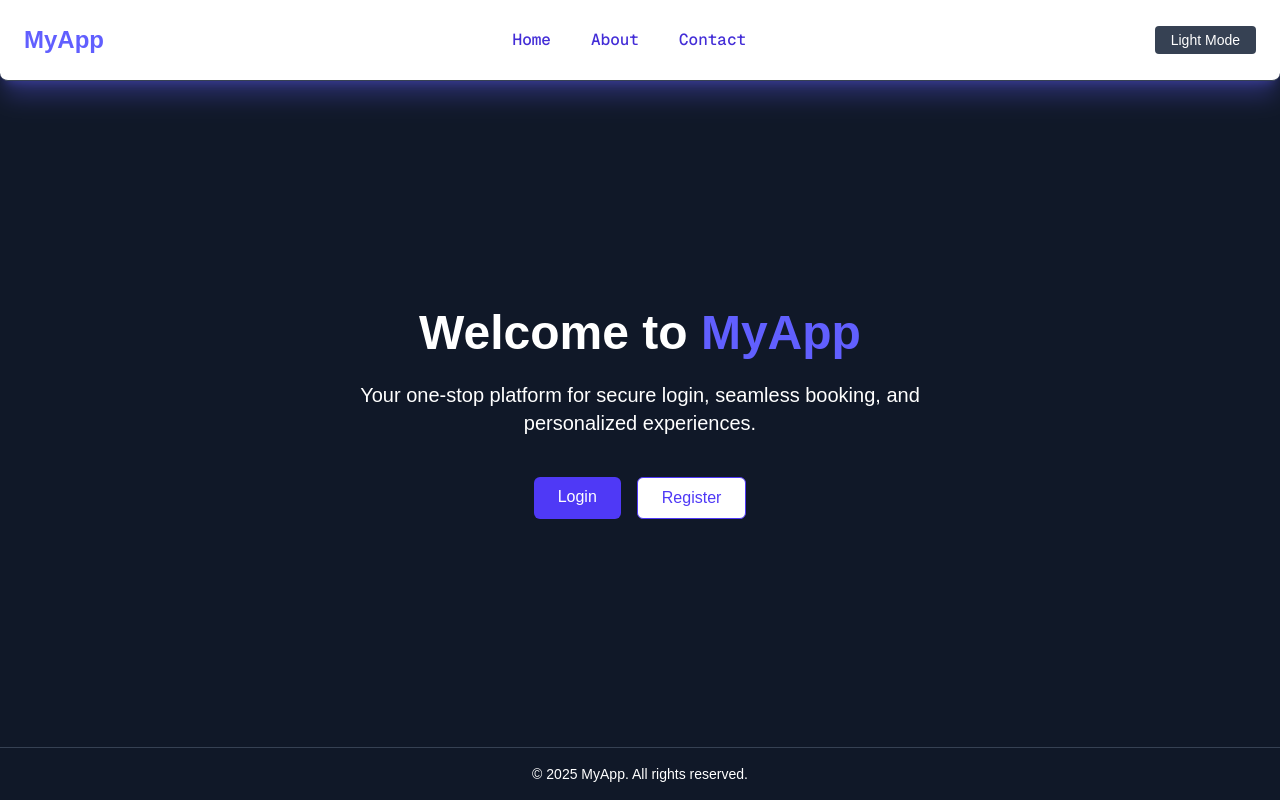
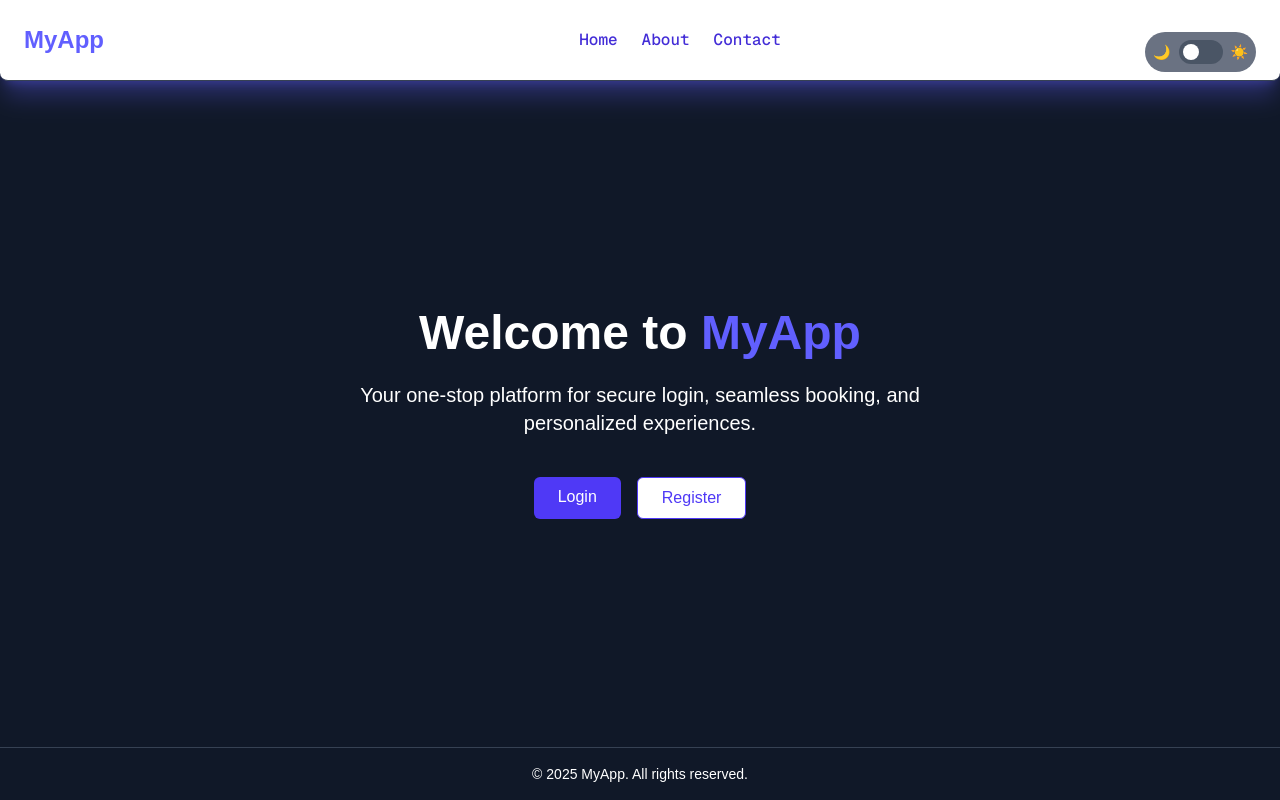
Before and after one commit to Msaketh7/foody-food-delivery-app, a Next.js app: page / in a window 1280 px wide. Built offline with nearby package versions, Linux system fonts and the light colour scheme.

Commit message:
toogle theme

```diff
--- /dev/null
+++ b/src/app/context/themeprovider.tsx
@@ -0,0 +1,31 @@
+"use client";
+import { createContext, useContext, useEffect, useState } from "react";
+
+const ThemeContext = createContext({
+  darkMode: true,
+  toggleDarkMode: (p0: boolean) => {},
+});
+
+export const ThemeProvider = ({ children }: { children: React.ReactNode }) => {
+  const [darkMode, setDarkMode] = useState(true);
+
+  useEffect(() => {
+    const storedTheme = localStorage.getItem("theme");
+    if (storedTheme === "light") setDarkMode(false);
+  }, []);
+
+  useEffect(() => {
+    localStorage.setItem("theme", darkMode ? "dark" : "light");
+    document.documentElement.classList.toggle("dark", darkMode);
+  }, [darkMode]);
+
+  const toggleDarkMode = () => setDarkMode((prev) => !prev);
+
+  return (
+    <ThemeContext.Provider value={{ darkMode, toggleDarkMode }}>
+      {children}
+    </ThemeContext.Provider>
+  );
+};
+
+export const useTheme = () => useContext(ThemeContext);
--- a/src/app/layout.tsx
+++ b/src/app/layout.tsx
@@ -2,6 +2,7 @@ import type { Metadata } from "next";
 import { Geist, Geist_Mono } from "next/font/google";
 import "./globals.css";
 import { Toaster } from "react-hot-toast";
+import { ThemeProvider } from "./context/themeprovider";
 
 const geistSans = Geist({
   variable: "--font-geist-sans",
@@ -28,8 +29,10 @@ export default function RootLayout({
       <body
         className={`${geistSans.variable} ${geistMono.variable} antialiased`}
       >
+      <ThemeProvider>
         <Toaster />
         {children}
+        </ThemeProvider>
       </body>
     </html>
   );
--- a/src/app/page.tsx
+++ b/src/app/page.tsx
@@ -3,9 +3,11 @@
 import Link from "next/link";
 import { useState } from "react";
 import { motion } from "framer-motion";
+import { useTheme } from "./context/themeprovider";
 
 export default function LandingPage() {
-  const [darkMode, setDarkMode] = useState(true);
+
+  const { darkMode, toggleDarkMode } = useTheme();
 
   const themeClasses = darkMode
     ? "bg-gray-900 text-white"
@@ -13,21 +15,17 @@ export default function LandingPage() {
 
   return (
     <div className={`${themeClasses} min-h-screen flex flex-col transition-colors duration-300`}>
+
       {/* Header */}
-      <header className="w-full p-6 border-b border-gray-700 flex items-center justify-between bg-white  shadow-xl/30  shadow-indigo-500 rounded-b-lg ">
-        <h1 className="text-2xl font-bold text-indigo-500">MyApp</h1>
-        <nav className="flex gap-6 text-sm sm:text-base font-medium font-mono space-x-4  text-indigo-700">
-          <Link href="#" className="hover:underline underline-offset-4">Home</Link>
-          <Link href="#" className="hover:underline underline-offset-4">About</Link>
-          <Link href="#" className="hover:underline underline-offset-4">Contact</Link>
-        </nav>
-        <button
-          onClick={() => setDarkMode(!darkMode)}
-          className="bg-gray-700 text-white px-4 py-1 rounded hover:bg-gray-600 text-sm"
-        >
-          {darkMode ? "Light Mode" : "Dark Mode"}
-        </button>
-      </header>
+     <header className="p-4 sm:p-6 border-b border-gray-700 flex flex-col sm:flex-row items-center sm:justify-between bg-white shadow-xl/30 shadow-indigo-500 rounded-b-lg">
+
+  <h1 className="text-2xl font-bold text-indigo-500 mb-2 sm:mb-0">MyApp</h1>
+  <nav className="flex gap-4 sm:gap-6 text-sm sm:text-base font-medium font-mono text-indigo-700 flex-wrap justify-center sm:justify-center sm:flex-1">
+    <Link href="#" className="hover:underline underline-offset-4">Home</Link>
+    <Link href="#" className="hover:underline underline-offset-4">About</Link>
+    <Link href="#" className="hover:underline underline-offset-4">Contact</Link>
+  </nav>
+</header>
 
       {/* Main Section */}
       <main className="flex-1 flex flex-col items-center justify-center text-center px-6 py-16">
@@ -58,6 +56,20 @@ export default function LandingPage() {
           </div>
         </motion.div>
       </main>
+      <div className="  flex justify-end items-center gap-2  sm:fixed top-8  right-6 sm:bg-gray-500 rounded-full p-2 ">
+  <span className="text-sm text-gray-600 dark:text-gray-300">🌙</span>
+  <label className="relative inline-flex items-center cursor-pointer">
+    <input
+      type="checkbox"
+      className="sr-only peer"
+      checked={!darkMode}
+      onChange={() => toggleDarkMode(!darkMode)}
+    />
+    <div className="w-11 h-6 bg-gray-300 peer-focus:outline-none peer-focus:ring-2 peer-focus:ring-indigo-500 rounded-full peer dark:bg-gray-600 peer-checked:bg-indigo-500 transition-all"></div>
+    <div className="absolute left-1 top-1 bg-white w-4 h-4 rounded-full transition-all peer-checked:translate-x-5"></div>
+  </label>
+  <span className="text-sm text-gray-600 dark:text-gray-300">☀️</span>
+</div>
 
       {/* Footer */}
       <footer className="w-full p-4 border-t border-gray-700 text-center text-sm">
```
